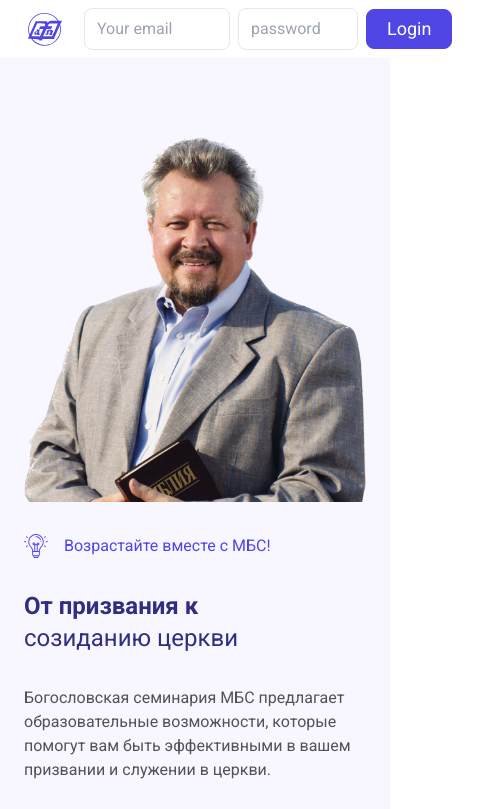
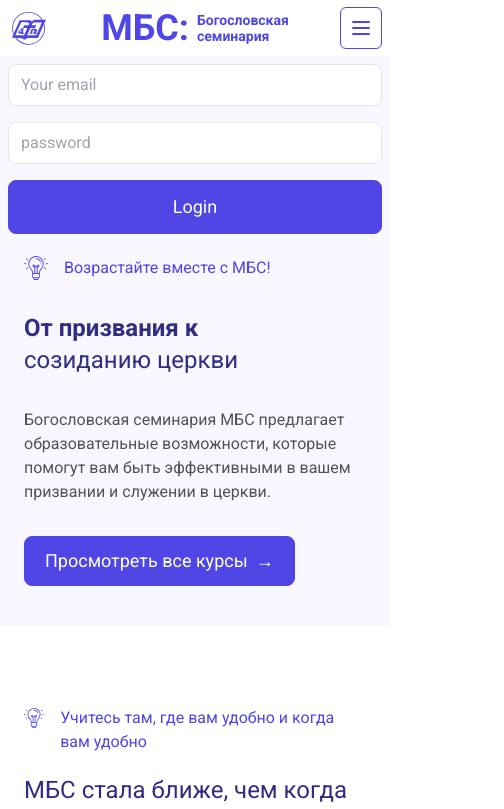
Before and after one commit to ValentinK2410/seminary, a React (Create React App) app: page / in a window 390 px wide. Shown: the top 809 px of the page, 504 px wide, since content can reach past the window. Built offline with nearby package versions, Linux system fonts and the light colour scheme.

Commit message:
add hamburger menu

```diff
--- a/package.json
+++ b/package.json
@@ -6,6 +6,7 @@
     "@emailjs/browser": "^4.4.1",
     "@heroicons/react": "^2.2.0",
     "framer-motion": "^12.10.4",
+    "lucide-react": "^0.513.0",
     "react": "^18.3.1",
     "react-dom": "^18.3.1",
     "react-icons": "^5.5.0",
--- a/src/Layout.jsx
+++ b/src/Layout.jsx
@@ -3,7 +3,7 @@
 
 const Layout = ({ children }) => {
   return (
-    <div className="min-h-screen flex flex-col">
+    <div className="min-h-full w-full flex flex-col">
       <Navigation />
       <main className="flex-grow">{children}</main>
       <Footer />
--- a/src/features/banner/Banner.jsx
+++ b/src/features/banner/Banner.jsx
@@ -5,12 +5,12 @@
 
 export const Banner = () => {
   return (
-    <section className='px-6 pt-20 pb-10 md:pb-0 bg-indigo-25 flex'>
+    <section className='px-6 pt-40 sm:pt-10 pb-10 md:pb-0 bg-indigo-25 flex'>
       <div className='w-full max-w-7xl mx-auto flex justify-between items-center  flex-col  sm:flex-row-reverse gap-8 sm:gap-1'>
-        <div className='w-full'>
+        <div className='w-full hidden sm:block'>
           <img src={mainPerson} alt="main person" className='w-full' />
         </div>
-        <div className='w-full space-y-8'>
+        <div className='mt-10 sm:mt-0 w-full space-y-8'>
           <article className='text-indigo-600 flex gap-4'>
             <LightBulb />
             <p>Возрастайте вместе с МБС!</p>
--- a/src/features/categories/Categories.jsx
+++ b/src/features/categories/Categories.jsx
@@ -19,8 +19,8 @@
         </div>
 
         {/* потом заменим */}
-        <div className='mt-20 mx-auto px-60'>
-            <article className='py-16 px-20  border border-dashed border-indigo-600 text-center text-4xl text-indigo-300 rounded-lg'>
+        <div className='mt-20 mx-auto px-10'>
+            <article className='py-16 px-5  border border-dashed border-indigo-600 text-center text-4xl text-indigo-300 rounded-lg'>
             KARUSEL
           </article>
         </div>
--- /dev/null
+++ b/src/features/navigation/Navigation.css
@@ -0,0 +1,12 @@
+@media (max-width: 1100px) {
+  .desktop_menu_items {
+    display: none;
+  }
+}
+
+
+@media (min-width: 1100px) {
+  .hamburger-btn {
+     display: none;
+  }
+}
--- a/src/features/navigation/Navigation.jsx
+++ b/src/features/navigation/Navigation.jsx
@@ -1,16 +1,54 @@
+import { useState } from 'react';
 import { Logo } from '../../images/Logo';
+import { LogoText } from './components/LogoText';
 import { MainNav } from './components/MainNav';
 import { SignIn } from './components/SignIn';
+import { Menu, X } from 'lucide-react';
+import './Navigation.css'
 
 export const Navigation = () => {
+  const [menuOpen, setMenuOpen] = useState(false);
 
   return (
-   <section className='px-6 flex items-center'>
-    <div className='w-full max-w-7xl mx-auto flex gap-5 justify-between items-center'>
-      <Logo />
-      <MainNav />
-      <SignIn />
-    </div>
-   </section>
+    <section className='px-2 md:px-6 flex items-center'>
+      <div className='w-full max-w-7xl mx-auto flex gap-4 justify-between items-center'>
+        <Logo />
+        <LogoText />
+        <div className="desktop_menu_items">
+          <MainNav />
+        </div>
+        <article className='w-full ml-auto sm:w-fit flex gap-4 items-center'>
+          <SignIn />
+
+          {/* Mobile menu toggle button */}
+          <div className='hamburger-btn w-fit border border-indigo-600 rounded-md flex ml-auto'>
+            <button
+              className='w-fit p-2 self-end'
+              onClick={() => setMenuOpen(true)}
+              aria-label='Open menu'
+            >
+              <Menu className='w-6 h-6 text-indigo-600' />
+            </button>
+          </div>
+        </article>
+      </div>
+
+      {/* Mobile Side Menu */}
+      {menuOpen && (
+        <div className='fixed inset-0 z-50 bg-slate-200 shadow-lg flex flex-col p-4 transition-all md:hidden'>
+            <button
+              onClick={() => setMenuOpen(false)}
+              aria-label='Close menu'
+              className='absolute top-2 right-2 p-2'
+            >
+              <X className='w-6 h-6 text-gray-600' />
+            </button>
+
+          <div className='h-full justify-center flex flex-col gap-4'>
+            <MainNav /> {/* Optional: Replace with a mobile-optimized version */}
+          </div>
+        </div>
+      )}
+    </section>
   );
 };
--- /dev/null
+++ b/src/features/navigation/components/LogoText.css
@@ -0,0 +1,5 @@
+@media (max-width: 350px) {
+  .logo_text h2 {
+    display: none;
+  }
+}
--- /dev/null
+++ b/src/features/navigation/components/LogoText.jsx
@@ -0,0 +1,13 @@
+import './LogoText.css'
+
+export const LogoText = () => {
+  return (
+      <article className="logo_text w-fit font-semibold text-indigo-600 p-2 sm:hidden flex gap-2">
+        <h2 className='text-4xl'>МБС<span>:</span></h2>
+        <div className='text-sm rounded-md '>
+          <p className="mt-0.5">Богословская</p>
+          <p className="-mt-1">семинария</p>
+        </div>
+      </article>
+  )
+}
--- a/src/features/navigation/components/MainNav.jsx
+++ b/src/features/navigation/components/MainNav.jsx
@@ -2,11 +2,8 @@
 
 export const MainNav = () => {
   return (
-    <nav
-      className="hidden md:flex gap-12 items-center"
-      aria-label="Main navigation"
-    >
-      <ul className=" flex gap-6">
+    <nav aria-label="Main navigation h-full flex items-center justify-center " >
+      <ul className="w-fit mx-auto flex flex-col md:flex-row gap-10 md:gap-2">
         <NavLink name="Ресурсы" />
         <NavLink name="Курсы" />
         <NavLink name="Программы" />
--- a/src/features/navigation/components/NavLink.jsx
+++ b/src/features/navigation/components/NavLink.jsx
@@ -7,7 +7,7 @@
     <li>
       <a
         href={`#${linkId}`}
-        className="nav-link relative p-2  text-gray-500 hover:text-gray-800  focus:text-indigo-600 font-medium text-base tracking-wide transition-colors duration-300 focus:outline-none focus:ring-2 focus:ring-indigo-600 focus:ring-offset-4 focus:rounded"
+        className="nav-link relative p-2 text-3xl md:text-base text-gray-500 hover:text-gray-800  focus:text-indigo-600 font-medium  tracking-wide transition-colors duration-300 focus:outline-none focus:ring-2 focus:ring-indigo-600 focus:ring-offset-4 focus:rounded"
         aria-current={window.location.hash === `#${linkId}` ? 'page' : undefined}
       >
         {name}
--- a/src/features/navigation/components/SignIn.jsx
+++ b/src/features/navigation/components/SignIn.jsx
@@ -1,9 +1,9 @@
-import { PrimaryButton } from "../../../componentLibrary/PrimaryButton"
+import { PrimaryButton } from "../../../componentLibrary/PrimaryButton";
 
 export const SignIn = () => {
     return (
-        <div className="py-2 flex gap-2 items-center">
-            <div className="w-[240px]">
+        <div className="absolute px-2 w-full ux:w-fit top-14 right-0 sm:top-0 py-2 flex flex-col gap-4 sm:relative sm:flex-row sm:gap-1 sm:items-center">
+            <div className="w-full ux:w-[200px] ux:mx-2">
                 <input
                     type="email"
                     className="w-full px-3 py-2 border rounded-lg focus:outline-none focus:ring-2 focus:ring-blue-500"
@@ -11,7 +11,7 @@
                 />
             </div>
 
-            <div className="max-w-[120px]">
+            <div className="w-full ux:w-[200px] ux:mx-2">
                 <input
                     type="password"
                     className="w-full px-3 py-2 border rounded-lg focus:outline-none focus:ring-2 focus:ring-blue-500"
@@ -19,9 +19,11 @@
                 />
             </div>
 
-            <PrimaryButton className="h-10 py-2 px-4 w-fit">
-                Login
-            </PrimaryButton>
+            <div className="ux:mx-2 flex sm:self-start">
+                <PrimaryButton className="flex-grow py-3 sm:py-1.5 px-10 sm:px-6">
+                    <p className="m-auto">Login</p>
+                </PrimaryButton>
+            </div>
         </div>
-    )
-}
+    );
+};
--- a/src/images/Logo.jsx
+++ b/src/images/Logo.jsx
@@ -1,6 +1,7 @@
 export const Logo = () => {
   return (
-     <div className='min-w-10 text-indigo-600'>
+     <div className='py-2 w-full sm:w-fit text-indigo-600 flex items-center justify-between'>
+      <article className="min-w-10">
         <svg version="1.0" xmlns="http://www.w3.org/2000/svg"
         viewBox="0 0 957.000000 836.000000"
         preserveAspectRatio="xMidYMid meet" fill="currentColor"
@@ -59,6 +60,7 @@
         -110 20 -303 26 -407 15z"/>
         </g>
         </svg>
+      </article>
     </div>
   )
 }
```
Also changed, not shown: 1 other file (tests, documents, lock files or other folders). Lines whose indentation alone changed are shown as unchanged.
